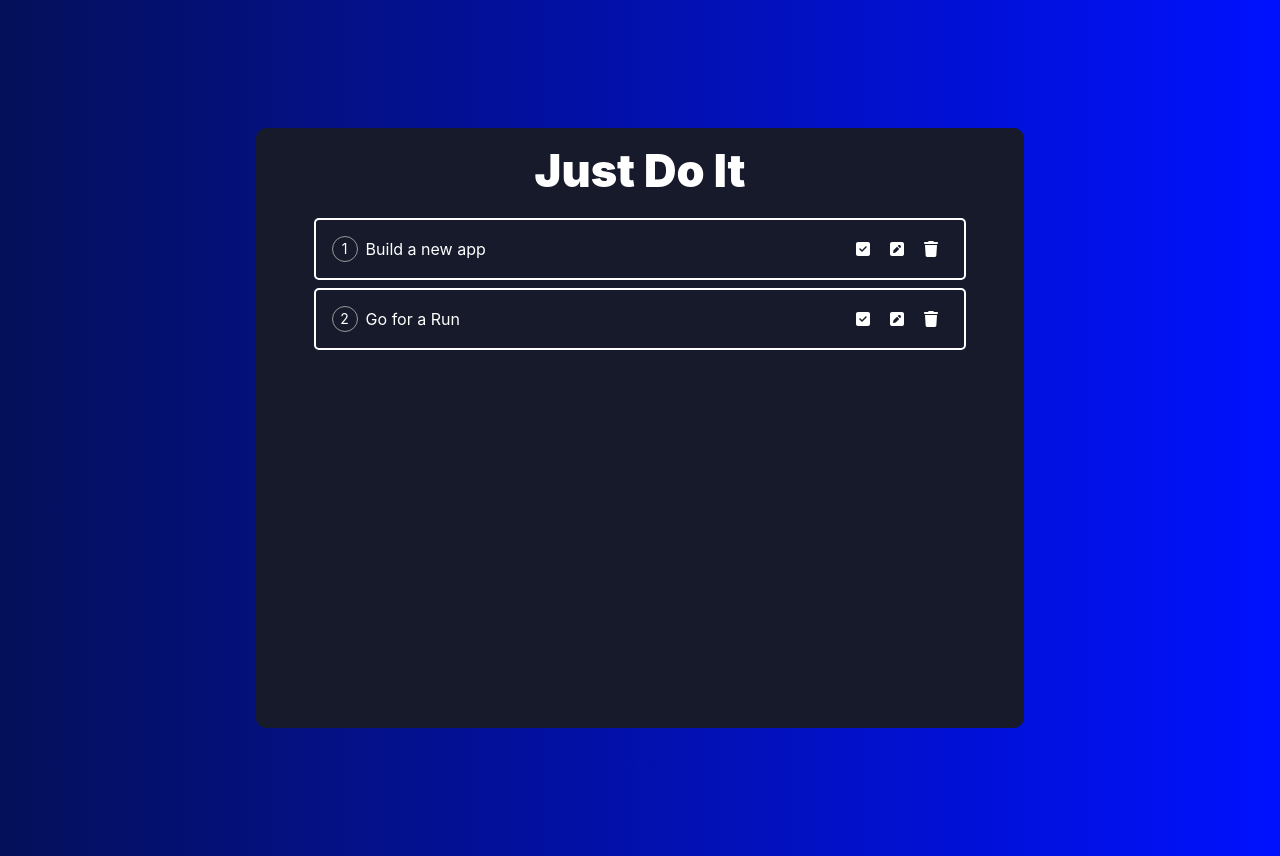
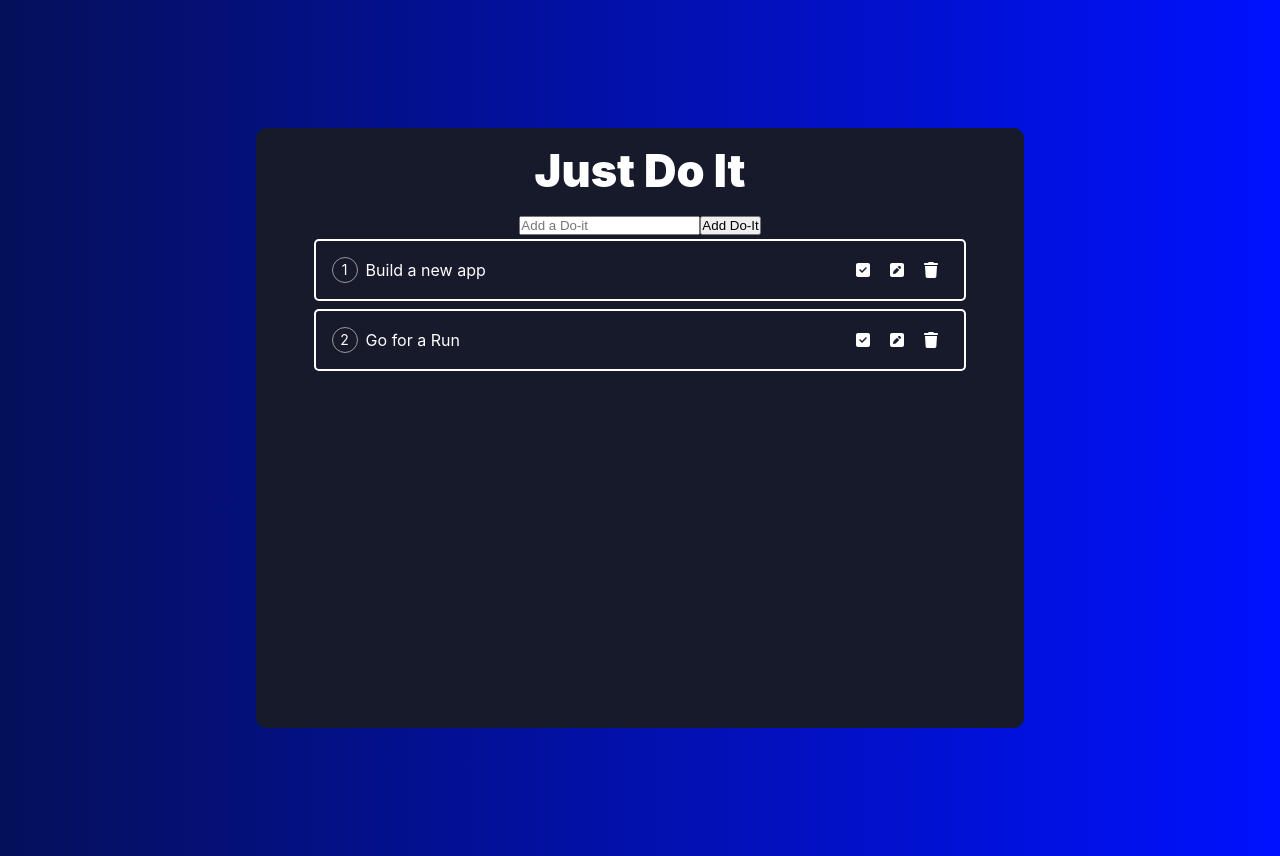
Before and after one commit to JubzCodes/Do-it, a React (Create React App) app: page / in a window 1280 px wide. Built offline with nearby package versions, Linux system fonts and the light colour scheme.

Commit message:
add form and form functions

```diff
--- a/src/App.js
+++ b/src/App.js
@@ -26,12 +26,37 @@ function App() {
    { id: 2, label: "Go for a Run", status: false },
  ]);
 
+   const handleChange = (e) => {
+     setTask(e.target.value);
+   };
+
+   const handleSubmit = (e) => {
+     e.preventDefault();
+     setTask("");
+   };
+
+
 
 
   return (
     <div className="app">
-      <h1 className='title'>Just Do It</h1>
-      {doIt && doIt.sort((a, b) => a.id > b.id ? 1 : -1).map( (task, index) => {
+      <h1 className="title">Just Do It</h1>
+      <form onSubmit={handleSubmit} className="doit-form">
+            <input
+              placeholder="Add a Do-it"
+              value={task}
+              onChange={handleChange}
+              name="text"
+              className="doit-input"
+            />
+            <button onClick={handleSubmit} className="doit-button">
+              Add Do-It
+            </button>
+      </form>
+      {doIt &&
+        doIt
+          .sort((a, b) => (a.id > b.id ? 1 : -1))
+          .map((task, index) => {
             return (
               <Fragment key={task.id}>
                 <div className="do-it">
@@ -40,17 +65,17 @@ function App() {
                     <div className="doitText">{task.label}</div>
                   </div>
                   <div className="icons">
-                <span title='Did It'>
+                    <span title="Did It">
                       <FontAwesomeIcon icon={faSquareCheck} />{" "}
                     </span>
 
                     {task.status ? null : (
-                  <span title='Edit'>
+                      <span title="Edit">
                         <FontAwesomeIcon icon={faPenSquare} />{" "}
                       </span>
                     )}
 
-                <span title='Delete'>
+                    <span title="Delete">
                       <FontAwesomeIcon icon={faTrash} />{" "}
                     </span>
                   </div>
@@ -58,9 +83,7 @@ function App() {
               </Fragment>
             );
           })}
-      <div>
-
-      </div>
+      <div></div>
     </div>
   );
 }
```
Lines whose indentation alone changed are shown as unchanged.
